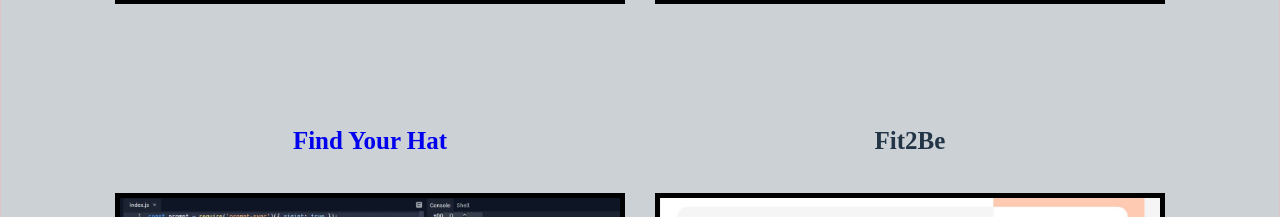
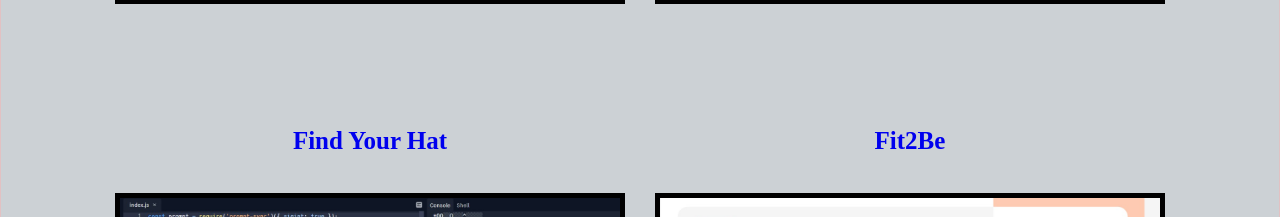
Before and after one commit to Thanamin/myPortfolio, a React (Vite) app: page / in a window 1280 px wide. Shown: the part 4920-5137 px from the top of the page. Built offline with nearby package versions, Linux system fonts and the light colour scheme; a web font is replaced by a local one.

Commit message:
update Link Fit2Be

```diff
--- a/src/Components/Projects/Projects.jsx
+++ b/src/Components/Projects/Projects.jsx
@@ -59,8 +59,12 @@
               </a>
             </div>
             <div className="box">
-              <a>Fit2Be</a>
-              <a href="#"
+              <a
+              a
+              href="https://fit2be-project-thanamin.vercel.app/"
+              target="_blank"
+              rel="noreferrer">Fit2Be</a>
+              <a href="https://fit2be-project-thanamin.vercel.app/"
                 target="_blank"
                 rel="noreferrer"><img src="./Project/2befitV2.jpg" /></a>
             </div>
```
